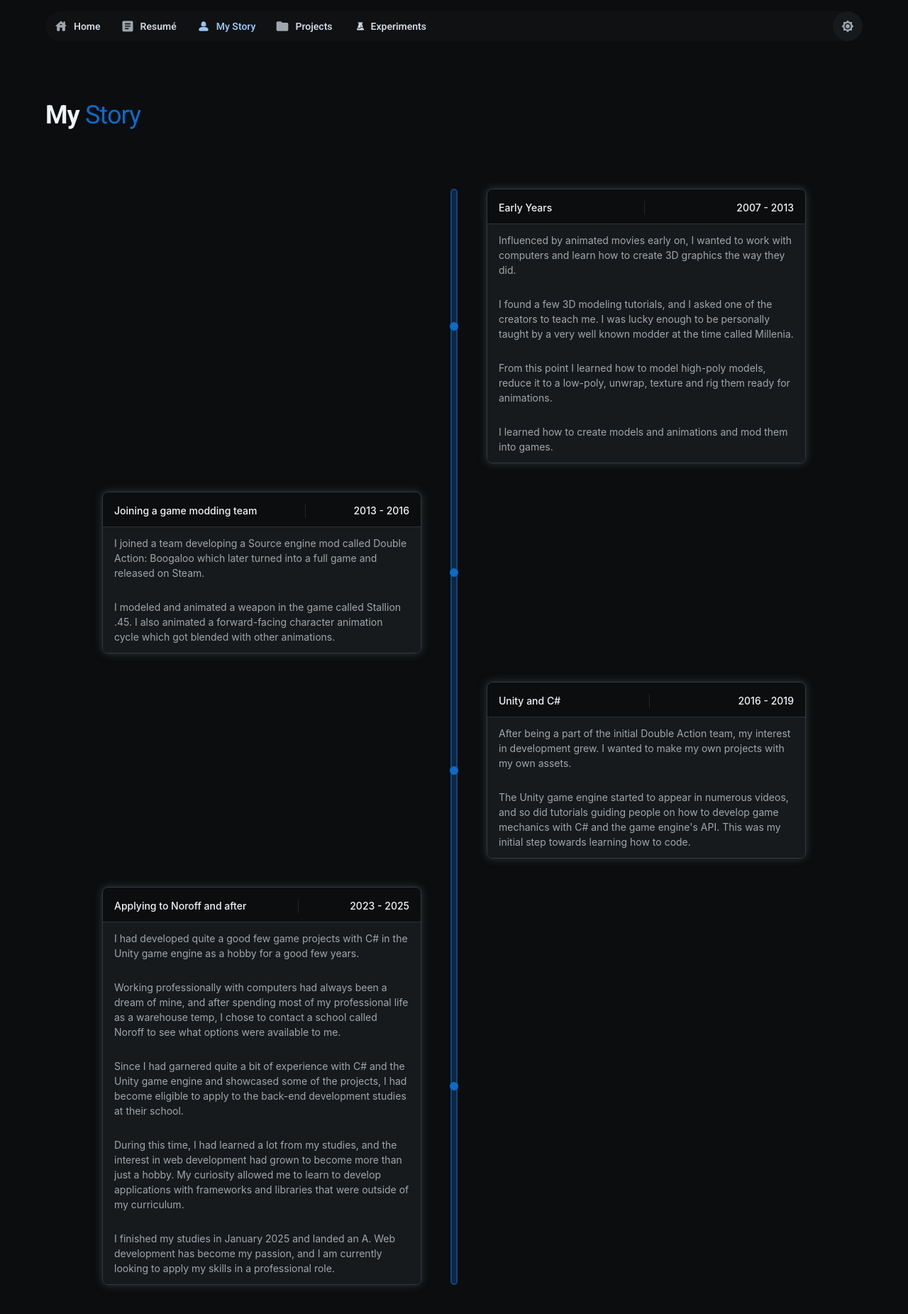
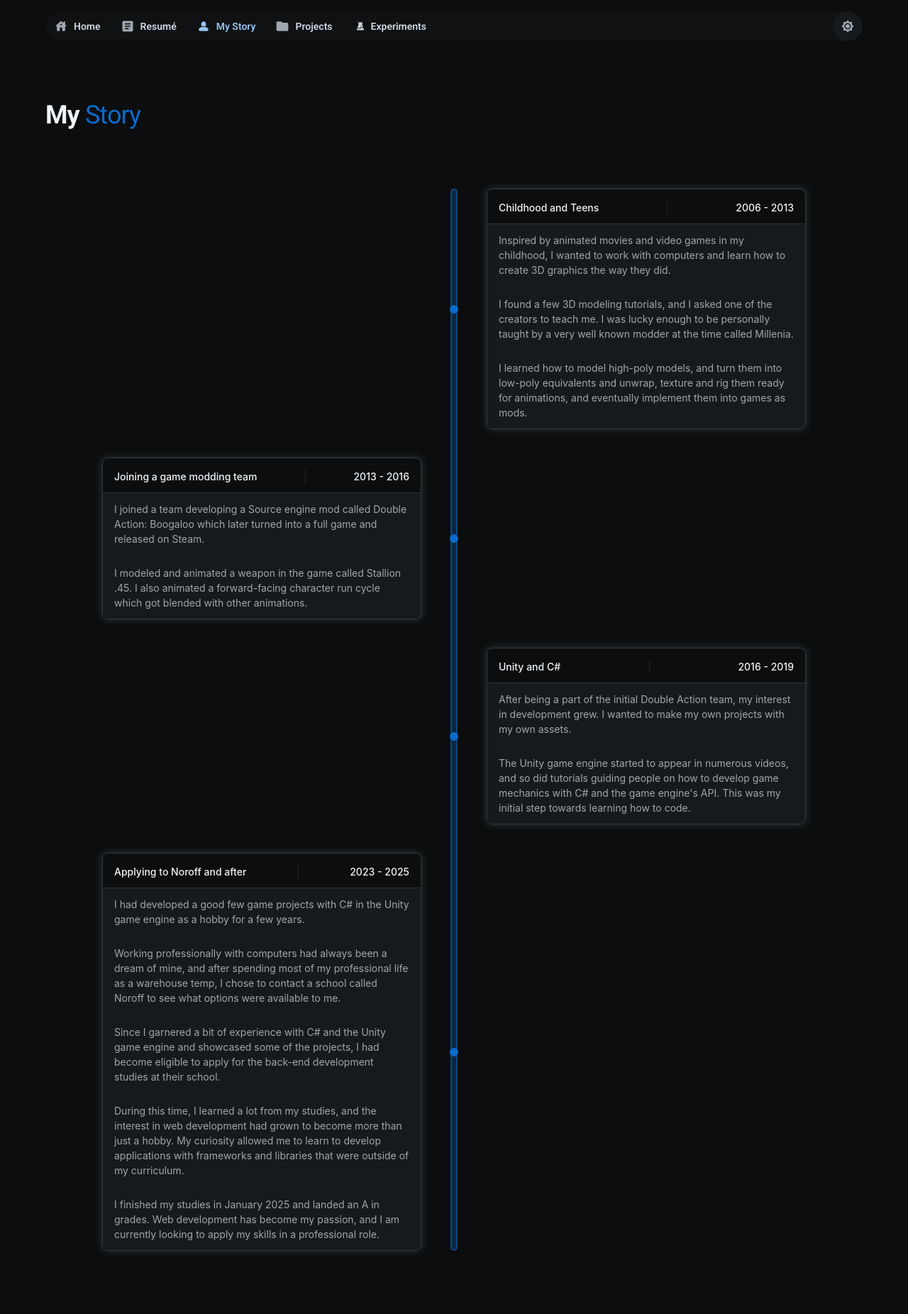
Before and after one commit to sindre-gangeskar/nextjs-portfolio, a Next.js app: page /my-story in a window 1280 px wide. Shown: the top 1852 px of the page at 71% size. Built offline with nearby package versions, Linux system fonts and the light colour scheme.

Commit message:
Rephrased sentences in my-story

```diff
--- a/components/my-story/TimelineSummary.tsx
+++ b/components/my-story/TimelineSummary.tsx
@@ -4,17 +4,17 @@ export default function TimelineSummary() {
 	return (
 		<Timeline>
 			<TimelineItem
-				title="Early Years"
+				title="Childhood and Teens"
 				description={[
-					"Influenced by animated movies early on, I wanted to work with computers and learn how to create 3D graphics the way they did. ",
-					"I found a few 3D modeling tutorials, and I asked one of the creators to teach me. I was lucky enough to be personally taught by a very well known modder at the time called Millenia. ", "From this point I learned how to model high-poly models, reduce it to a low-poly, unwrap, texture and rig them ready for animations.", "I learned how to create models and animations and mod them into games."
+					"Inspired by animated movies and video games in my childhood, I wanted to work with computers and learn how to create 3D graphics the way they did. ",
+					"I found a few 3D modeling tutorials, and I asked one of the creators to teach me. I was lucky enough to be personally taught by a very well known modder at the time called Millenia. ", "I learned how to model high-poly models, and turn them into low-poly equivalents and unwrap, texture and rig them ready for animations, and eventually implement them into games as mods."
 				]}
-				timeline={{ from: "2007", to: "2013" }}
+				timeline={{ from: "2006", to: "2013" }}
 			/>
 			<TimelineItem
 				title="Joining a game modding team"
 				description={[
-					"I joined a team developing a Source engine mod called Double Action: Boogaloo which later turned into a full game and released on Steam.", "I modeled and animated a weapon in the game called Stallion .45. I also animated a forward-facing character animation cycle which got blended with other animations.",
+					"I joined a team developing a Source engine mod called Double Action: Boogaloo which later turned into a full game and released on Steam.", "I modeled and animated a weapon in the game called Stallion .45. I also animated a forward-facing character run cycle which got blended with other animations.",
 				]}
 				timeline={{ from: "2013", to: "2016" }}
 			/>
@@ -29,10 +29,10 @@ export default function TimelineSummary() {
 			<TimelineItem
 				title="Applying to Noroff and after"
 				description={[
-					"I had developed quite a good few game projects with C# in the Unity game engine as a hobby for a good few years. ",
-					"Working professionally with computers had always been a dream of mine, and after spending most of my professional life as a warehouse temp, I chose to contact a school called Noroff to see what options were available to me.", "Since I had garnered quite a bit of experience with C# and the Unity game engine and showcased some of the projects, I had become eligible to apply to the back-end development studies at their school.",
-					" During this time, I had learned a lot from my studies, and the interest in web development had grown to become more than just a hobby. My curiosity allowed me to learn to develop applications with frameworks and libraries that were outside of my curriculum.",
-					"I finished my studies in January 2025 and landed an A. Web development has become my passion, and I am currently looking to apply my skills in a professional role."
+					"I had developed a good few game projects with C# in the Unity game engine as a hobby for a few years. ",
+					"Working professionally with computers had always been a dream of mine, and after spending most of my professional life as a warehouse temp, I chose to contact a school called Noroff to see what options were available to me.", "Since I garnered a bit of experience with C# and the Unity game engine and showcased some of the projects, I had become eligible to apply for the back-end development studies at their school.",
+					" During this time, I learned a lot from my studies, and the interest in web development had grown to become more than just a hobby. My curiosity allowed me to learn to develop applications with frameworks and libraries that were outside of my curriculum.",
+					"I finished my studies in January 2025 and landed an A in grades. Web development has become my passion, and I am currently looking to apply my skills in a professional role."
 				]}
 				timeline={{ from: "2023", to: "2025" }}
 			/>
```
